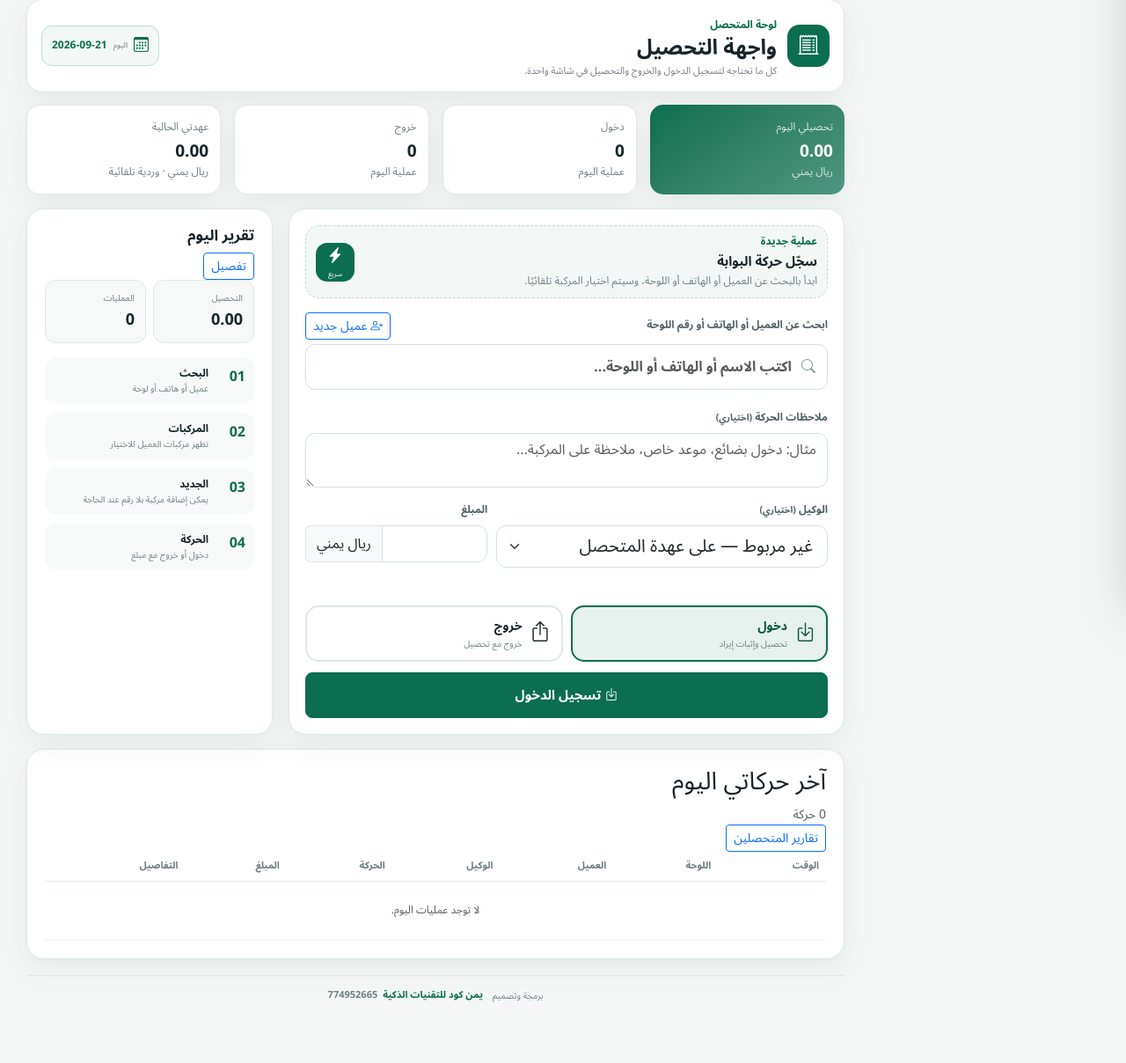
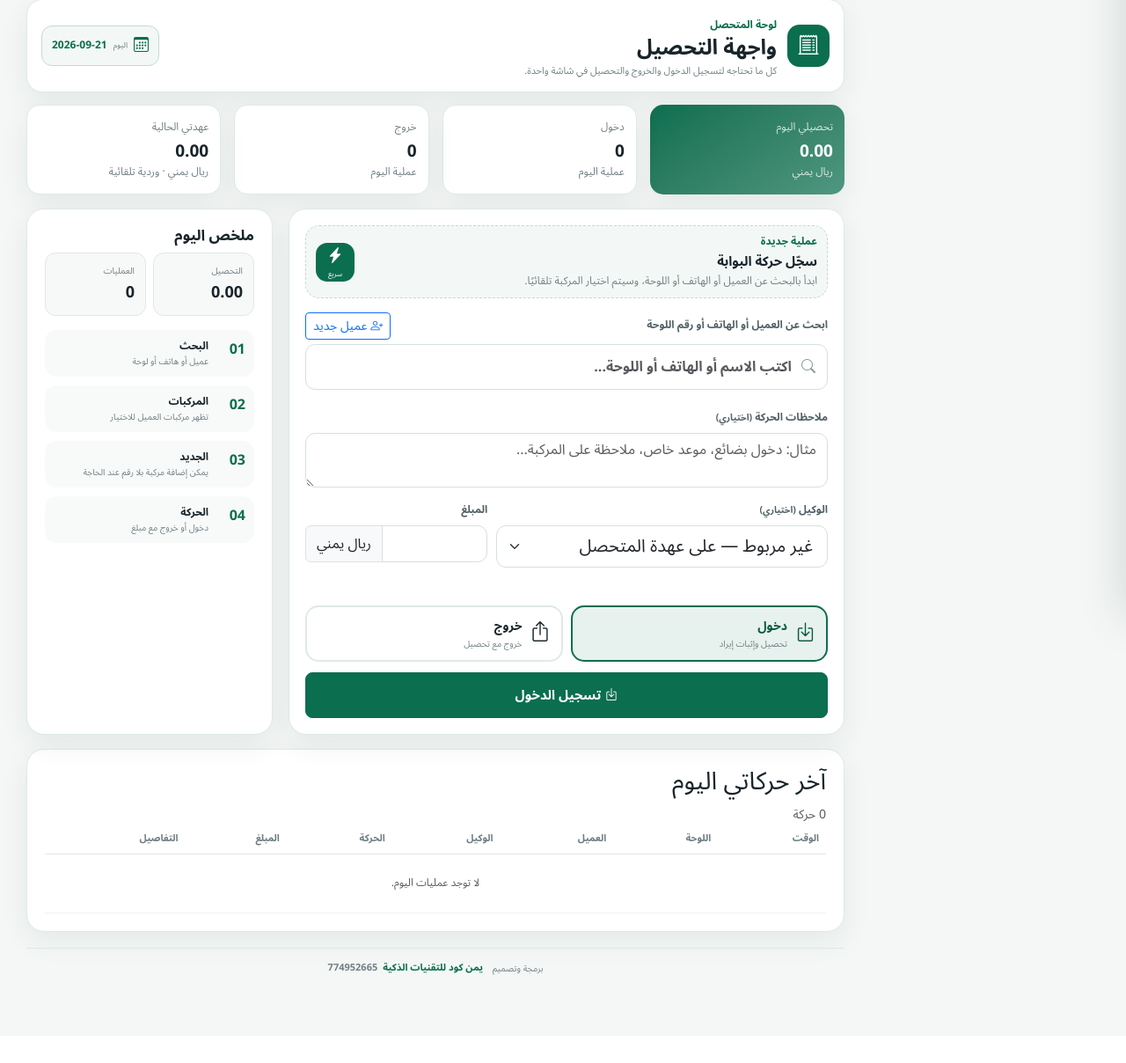
Before and after one commit to zydan25/kareem, a Flask app: page /collector in a window 1280 px wide. Shown: the part 99-1307 px from the top of the page at 88% size. After the commit the page ends 1207 px from the top, so only its background shows below. Run offline with Flask 3, Linux system fonts and the light colour scheme; the visitor is signed in with stand-in values (Sample User, id 1); data that the repository does not hold is empty.

Commit message:
fix: hide management reports from collector dashboard

```diff
--- a/app/templates/collector/index.html
+++ b/app/templates/collector/index.html
@@ -99,13 +99,13 @@
 </div>
 
 <div class="card-soft side-info">
-  <div class="section-title"><h3>تقرير اليوم</h3><a class="btn btn-sm btn-outline-primary" href="{{url_for('reports.gate')}}">تفصيل</a></div>
+  <div class="section-title"><h3>ملخص اليوم</h3>{% if current_user.role != "collector" and can("reports.view") %}<a class="btn btn-sm btn-outline-primary" href="{{url_for('reports.gate')}}">تفصيل</a>{% endif %}</div>
   <div class="daily-mini"><div><span>التحصيل</span><strong>{{'{:,.2f}'.format(daily_total or 0)}}</strong></div><div><span>العمليات</span><strong>{{daily_count}}</strong></div></div>
   <div class="flow mt-3"><div><b>01</b><span>البحث</span><small>عميل أو هاتف أو لوحة</small></div><div><b>02</b><span>المركبات</span><small>تظهر مركبات العميل للاختيار</small></div><div><b>03</b><span>الجديد</span><small>يمكن إضافة مركبة بلا رقم عند الحاجة</small></div><div><b>04</b><span>الحركة</span><small>دخول أو خروج مع مبلغ</small></div></div>
 </div>
 </div>
 
-<div class="card-soft mt-3"><div class="section-title"><div><h3>آخر حركاتي اليوم</h3><small class="text-muted">{{recent|length}} حركة</small></div><a class="btn btn-sm btn-outline-primary" href="{{url_for('reports.collectors')}}">تقارير المتحصلين</a></div><div class="table-wrap"><table class="table"><thead><tr><th>الوقت</th><th>اللوحة</th><th>العميل</th><th>الوكيل</th><th>الحركة</th><th>المبلغ</th><th>التفاصيل</th></tr></thead><tbody>{% for x in recent %}<tr><td>{{x.transaction_date.strftime('%H:%M')}}</td><td class="fw-bold">{{x.vehicle.plate_number or 'بدون جمارك'}}</td><td>{{x.client.name if x.client else '—'}}</td><td>{{x.agent.name if x.agent else 'العهدة'}}</td><td><span class="badge-soft">{{'دخول' if x.direction=='entry' else 'خروج'}}</span></td><td>{{'{:,.2f}'.format(x.amount)}} {{currency}}</td><td><a class="btn btn-sm btn-outline-primary" href="{{url_for('collector.transaction_detail',transaction_id=x.id)}}">تفاصيل</a></td></tr>{% else %}<tr><td colspan="7" class="text-center text-muted py-4">لا توجد عمليات اليوم.</td></tr>{% endfor %}</tbody></table></div></div>
+<div class="card-soft mt-3"><div class="section-title"><div><h3>آخر حركاتي اليوم</h3><small class="text-muted">{{recent|length}} حركة</small></div>{% if current_user.role != "collector" and can("reports.view") %}<a class="btn btn-sm btn-outline-primary" href="{{url_for('reports.collectors')}}">تقارير المتحصلين</a>{% endif %}</div><div class="table-wrap"><table class="table"><thead><tr><th>الوقت</th><th>اللوحة</th><th>العميل</th><th>الوكيل</th><th>الحركة</th><th>المبلغ</th><th>التفاصيل</th></tr></thead><tbody>{% for x in recent %}<tr><td>{{x.transaction_date.strftime('%H:%M')}}</td><td class="fw-bold">{{x.vehicle.plate_number or 'بدون جمارك'}}</td><td>{{x.client.name if x.client else '—'}}</td><td>{{x.agent.name if x.agent else 'العهدة'}}</td><td><span class="badge-soft">{{'دخول' if x.direction=='entry' else 'خروج'}}</span></td><td>{{'{:,.2f}'.format(x.amount)}} {{currency}}</td><td><a class="btn btn-sm btn-outline-primary" href="{{url_for('collector.transaction_detail',transaction_id=x.id)}}">تفاصيل</a></td></tr>{% else %}<tr><td colspan="7" class="text-center text-muted py-4">لا توجد عمليات اليوم.</td></tr>{% endfor %}</tbody></table></div></div>
 
 <div id="new-client-modal" class="collector-modal" hidden>
   <div class="collector-modal-backdrop" data-new-client-close></div>
```
